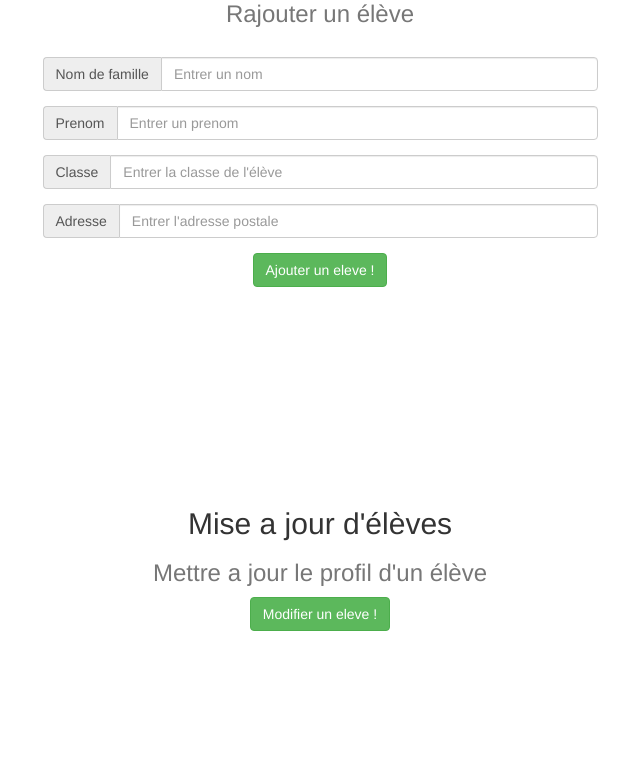
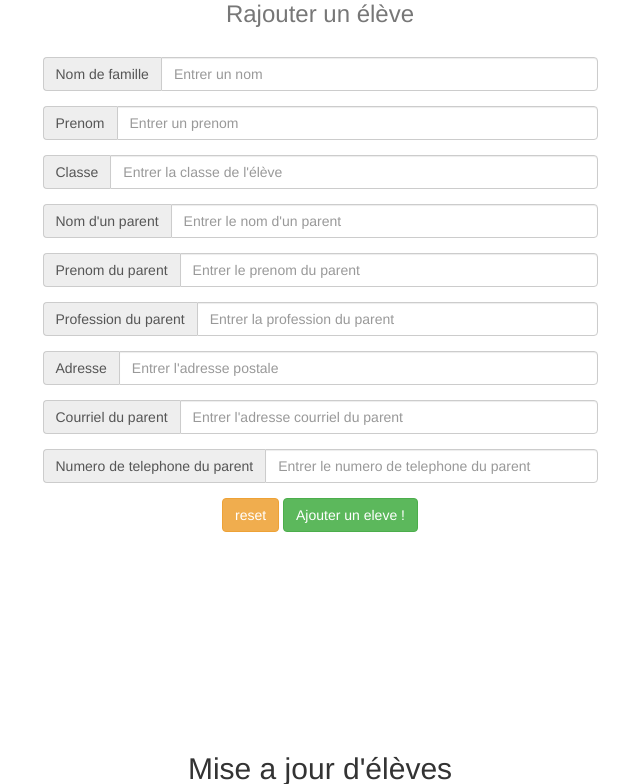
Before and after one commit to toeiazarothis/Projet, a PHP site: the page made by view/v_admin.php in a window 1280 px wide. Shown: the part 292-1076 px from the top of the page, without its empty margins (320-960 px from the left). Run offline with PHP 8.4, Linux system fonts and the light colour scheme.

Commit message:
formulaire front ajout eleve

```diff
--- a/view/v_admin.php
+++ b/view/v_admin.php
@@ -114,13 +114,49 @@
             </div>
           </div>
           <div class="form-group">
-            <label class="sr-only" for="exampleInputAmount">Adresse de l'élève</label>
+            <label class="sr-only" for="exampleInputAmount">Nom d'un parent</label>
+            <div class="input-group">
+              <div class="input-group-addon">Nom d'un parent</div>
+              <input type="text" class="form-control" id="exampleInputAmount" placeholder="Entrer le nom d'un parent">
+            </div>
+          </div>
+          <div class="form-group">
+            <label class="sr-only" for="exampleInputAmount">Prenom du parent</label>
+            <div class="input-group">
+              <div class="input-group-addon">Prenom du parent</div>
+              <input type="text" class="form-control" id="exampleInputAmount" placeholder="Entrer le prenom du parent">
+            </div>
+          </div>
+          <div class="form-group">
+            <label class="sr-only" for="exampleInputAmount">Profession du parent</label>
+            <div class="input-group">
+              <div class="input-group-addon">Profession du parent</div>
+              <input type="text" class="form-control" id="exampleInputAmount" placeholder="Entrer la profession du parent">
+            </div>
+          </div>
+          <div class="form-group">
+            <label class="sr-only" for="exampleInputAmount">Adresse du domicile</label>
             <div class="input-group">
               <div class="input-group-addon">Adresse</div>
               <input type="text" class="form-control" id="exampleInputAmount" placeholder="Entrer l'adresse postale">
             </div>
           </div>
-          <input class="btn btn-success"type="submit" name="submit" value="Ajouter un eleve !">
+          <div class="form-group">
+            <label class="sr-only" for="exampleInputAmount">E-mail</label>
+            <div class="input-group">
+              <div class="input-group-addon">Courriel du parent</div>
+              <input type="text" class="form-control" id="exampleInputAmount" placeholder="Entrer l'adresse courriel du parent">
+            </div>
+          </div>
+          <div class="form-group">
+            <label class="sr-only" for="exampleInputAmount">Numero de telephone</label>
+            <div class="input-group">
+              <div class="input-group-addon">Numero de telephone du parent</div>
+              <input type="number" class="form-control" id="exampleInputAmount" placeholder="Entrer le numero de telephone du parent">
+            </div>
+          </div>
+          <input class="btn btn-warning" type="button" name="name" value="reset">
+          <input class="btn btn-success" type="submit" name="submit" value="Ajouter un eleve !">
         </div>
       </div>
     </div>
```
Also changed, not shown: view/v_viescolaire.php (+5 -2 lines).
